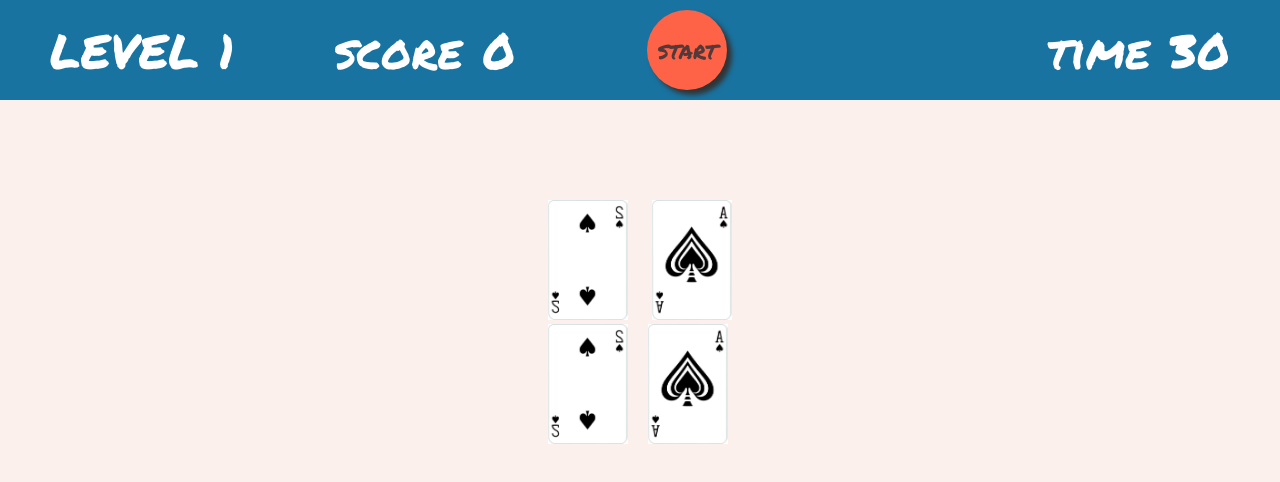
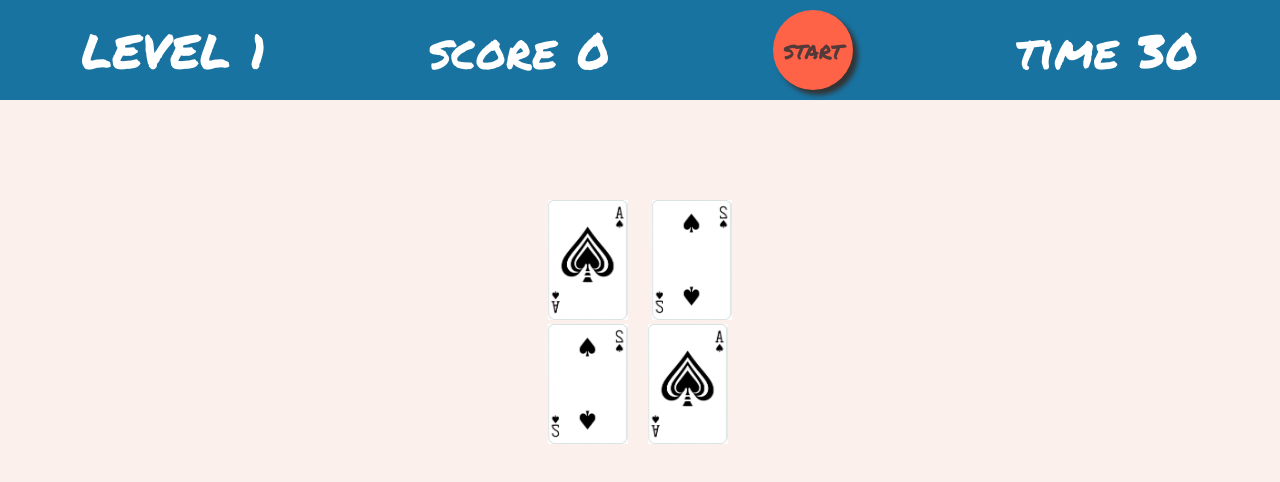
Before and after one commit to Peggy2344/card, a plain HTML site: page 作業/index.html in a window 1280 px wide. Both pictures are taken after a click on the button "start". Drawn offline with Linux system fonts and the light colour scheme.

Commit message:
優化功能

```diff
--- a/作業/index.html
+++ b/作業/index.html
@@ -24,12 +24,13 @@
             <div id="game_area">
                 <div id="cards"></div>
             </div>
-        </>
+        </div>
         <script src="./jquery-3.5.1.min.js"></script>
         <script>
             let checkPoint = 2;
             let level = 1;
             let bg = 1;
+            let now =null;
             function createCards(row){
                 let order = 0;
                 let totalCard = checkPoint % 2 === 0 ? Math.pow(row,2) : Math.pow(row,2)-1
@@ -63,10 +64,10 @@
                 level++
                 $('#level').text(level)
             }
-            $('#cards').on('click','.card',function(){
+            function clickHanlder(){
                 if($('.card:not(.close)').length < 2){
                     $(this).removeClass('close')
-                }
+                }else return
                 if($('.card:not(.close)').length === 2){
                     if(
                     $('.card:not(.close)').eq(0).attr('data-num') ===
@@ -76,23 +77,23 @@
                     setTimeout(()=>{
                     $('.card:not(.close.clear)').addClass('close')
                     },600)
-                }
+                }else return
 
                 if($('.clear').length === $('.card').length){
                     setTimeout(()=>{
                     $('#cards').empty()
                     },1000)
                     setTimeout(() => {
-                        console.log('win');
                     $('#next').css('display','flex')
                 }, 2000)
                 }
-            })
-
-            $('#btn_start').on('click',function(){
+            }
+            function start(){
                 createCards(checkPoint)
                 $('#btn_start').attr('disabled',true)
-            })
+            }
+            $('#cards').on('click','.card',clickHanlder)
+            $('#btn_start').on('click',start)
             $('#btn_next').on('click',next)
         </script>
     </body>
--- a/作業/style.css
+++ b/作業/style.css
@@ -1,9 +1,9 @@
 html,
 body {
   height: 100%;
+  width: 100%;
 }
 body {
-    width: 100%;
   display: flex;
   flex-direction: column;
   align-items: center;
@@ -69,9 +69,9 @@ body {
 }
 p {
   color: #fff;
-    font-family: 'Permanent Marker', cursive;
+  font-family: "Permanent Marker", cursive;
   font-size: 3rem;
-    margin: 0 50px;
+  margin: 0;
   display: inline-block;
 }
 span {
@@ -82,7 +82,7 @@ span {
   border-radius: 40px;
   background: tomato;
   color: rgb(83, 58, 58);
-    font-family: 'Permanent Marker', cursive;
+  font-family: "Permanent Marker", cursive;
   width: 80px;
   height: 80px;
   margin: auto;
@@ -98,7 +98,7 @@ span {
 #btn_start:focus {
   outline: none;
 }
-#start {
+/* #start {
   height: 100%;
   flex: 2;
 }
@@ -110,7 +110,7 @@ span {
 }
 #ti {
   flex: 0.5;
-}
+} */
 #next {
   margin: auto;
   border: 5px solid #5e6472;
@@ -147,7 +147,7 @@ span {
   font-size: 1.5rem;
   box-shadow: 5px 5px 5px #333;
   cursor: pointer;
-    font-family: 'Permanent Marker', cursive;
+  font-family: "Permanent Marker", cursive;
 }
 #btn_next:focus {
   outline: none;
@@ -156,7 +156,7 @@ span {
   bottom: -0.2rem;
 }
 #level_score {
-    font-family: 'Permanent Marker', cursive;
+  font-family: "Permanent Marker", cursive;
   color: #1a535c;
   margin: auto;
   font-size: 1rem;
```
Lines whose indentation alone changed are shown as unchanged.
